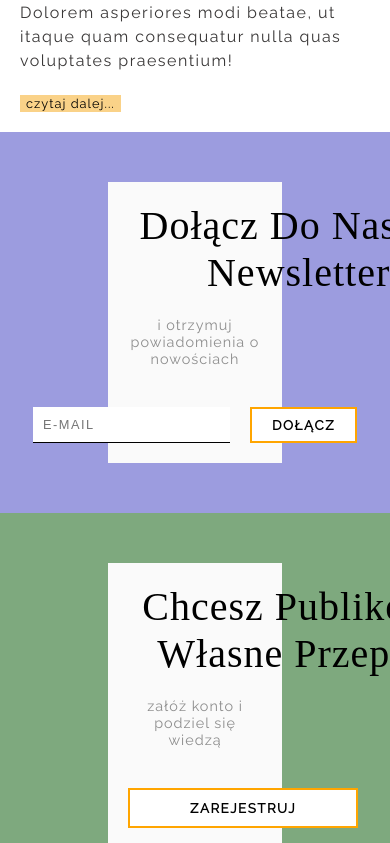
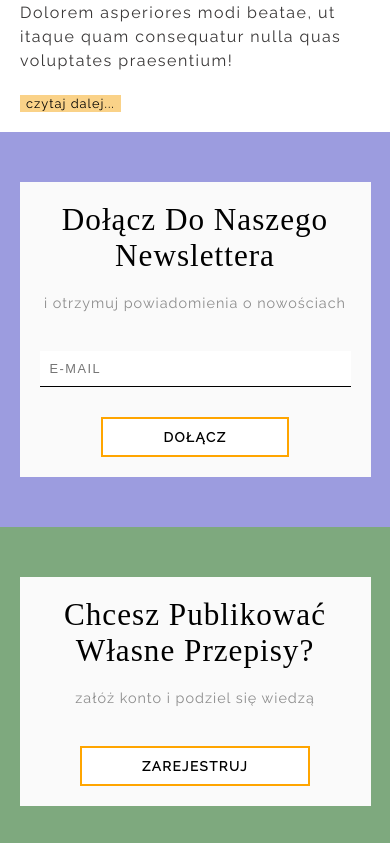
Before and after one commit to wojank/share-my-recipe, a Vue app in the folder frontend/: page / in a window 390 px wide. Shown: the part 2561-3404 px from the top of the page. Built offline with nearby package versions, Linux system fonts and the light colour scheme; a web font is replaced by a local one.

Commit message:
22nd, frontend: made components CtaWrapper and CtaNewsletter as responsive

```diff
--- a/frontend/src/assets/sass/components/cta-newsletter.scss
+++ b/frontend/src/assets/sass/components/cta-newsletter.scss
@@ -35,3 +35,19 @@
     }
   }
 }
+
+@media (width < 400px) {
+  .newsletter {
+    flex-direction: column;
+
+    &__form {
+      width: 100%;
+      margin-bottom: 10px;
+    }
+
+    &__btn {
+      padding: 10px 60px;
+      margin-inline: auto;
+    }
+  }
+}
--- a/frontend/src/assets/sass/components/cta-wrapper.scss
+++ b/frontend/src/assets/sass/components/cta-wrapper.scss
@@ -4,7 +4,7 @@
 .cta-wrapper {
   background-color: c.$blue;
   width: 100%;
-  padding: 50px;
+  padding: 50px 0;
 
   &__badge {
     background-color: c.$light-secondary;
@@ -16,7 +16,7 @@
   &__title {
     font-family: t.$secondary;
     font-weight: 100;
-    font-size: 2.5rem;
+    font-size: clamp(1.8rem, 8vw, 2.5rem);
     text-align: center;
     text-transform: capitalize;
     width: 18ch;
@@ -33,3 +33,9 @@
     letter-spacing: 1px;
   }
 }
+
+@media (width < 992px) {
+  .cta-wrapper__badge {
+    width: 90%;
+  }
+}
```
